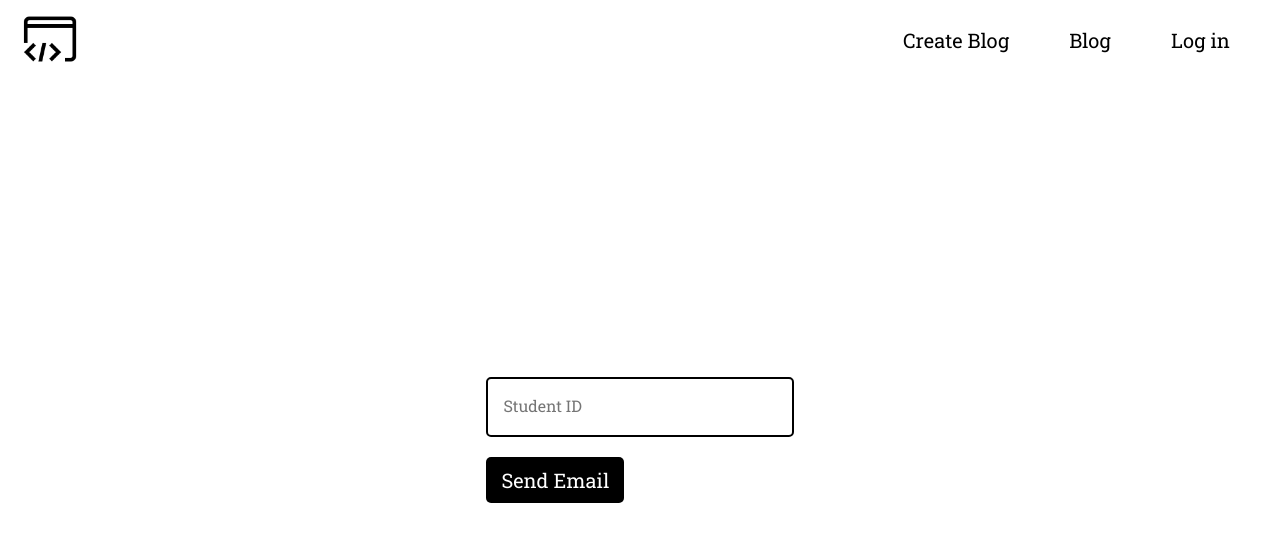
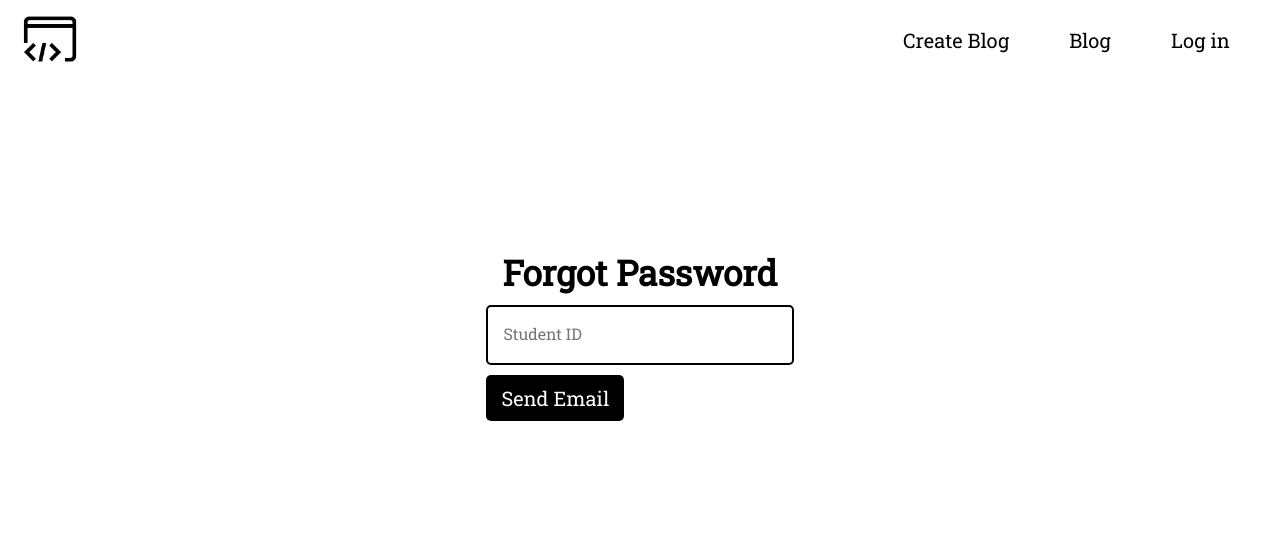
Before and after one commit to chauhanparth210/ProgrammingClub_SEN_Frontend, a React (Create React App) app: page /forgot-password in a window 1280 px wide. Shown: the top 542 px of the page. Built offline with nearby package versions, Linux system fonts and the light colour scheme; what draft-js-emoji-plugin, draft-js-inline-toolbar-plugin would draw is missing.

Commit message:
add localstorage for save the Post...

```diff
--- a/src/components/Auth/ForgotPassword/index.js
+++ b/src/components/Auth/ForgotPassword/index.js
@@ -5,7 +5,16 @@ import * as Yup from "yup";
 const ForgotPassword = ({ errors, touched, handleSubmit, isSubmitting }) => {
   return (
     <div className="form">
-      <Form onSubmit={handleSubmit} className="form__container">
+      <Form
+        onSubmit={handleSubmit}
+        className="form__container"
+        style={{ marginTop: "4%" }}
+      >
+        <div className="form__wrapper">
+          <span className="form__header--text" style={{ fontSize: "3.5rem" }}>
+            Forgot Password
+          </span>
+        </div>
         <div className="form__wrapper">
           <Field
             type="number"
--- a/src/components/Auth/Login/index.js
+++ b/src/components/Auth/Login/index.js
@@ -10,7 +10,7 @@ const LoginPage = ({ errors, touched, handleSubmit, isSubmitting }) => {
     <div className="form">
       <Form onSubmit={handleSubmit} className="form__container">
         <div className="form__wrapper">
-          <span className="form__header--text">Login</span>
+          <span className="form__header--text">Log in</span>
         </div>
         <div className="form__wrapper">
           <Field
--- a/src/components/Auth/Login/style.scss
+++ b/src/components/Auth/Login/style.scss
@@ -3,10 +3,11 @@
   display: flex;
   justify-content: center;
   align-items: center;
+  position: relative;
   &__container {
-    display: flex;
     width: 100%;
-    flex-direction: column;
+    position: absolute;
+    top: 15%;
   }
   &__wrapper {
     margin: 1rem 30%;
--- a/src/components/Blog/CreateBlog/index.js
+++ b/src/components/Blog/CreateBlog/index.js
@@ -1,5 +1,5 @@
 import React, { Component } from "react";
-import { EditorState } from "draft-js";
+import { EditorState, convertToRaw, convertFromRaw } from "draft-js";
 import createEmojiPlugin from "draft-js-emoji-plugin";
 import Editor from "draft-js-plugins-editor";
 import {
@@ -82,13 +82,50 @@ class App extends Component {
   constructor() {
     super();
     this.state = {
-      editorState: EditorState.createEmpty()
+      title: "",
+      editorState: EditorState.createEmpty(),
+      createdBy: "",
+      createDate: ""
     };
+    const content = window.localStorage.getItem("content");
+
+    if (content) {
+      this.state.editorState = EditorState.createWithContent(
+        convertFromRaw(JSON.parse(content))
+      );
+    }
   }
 
   onChange = editorState => {
-    console.log(editorState);
-    this.setState({ editorState });
+    const contentState = editorState.getCurrentContent();
+    this.saveContent(contentState);
+    this.setState({
+      editorState
+    });
+  };
+
+  onTitleUpdate = e => {
+    this.setState({
+      [e.target.name]: e.target.value
+    });
+  };
+
+  onSavePost = () => {
+    const { title, editorState, createdBy } = this.state;
+    const post = {
+      title,
+      editorState: convertToRaw(editorState.getCurrentContent()),
+      createdBy,
+      createDate: Date.now()
+    };
+    window.localStorage.setItem("post", JSON.stringify(post));
+  };
+
+  saveContent = content => {
+    window.localStorage.setItem(
+      "content",
+      JSON.stringify(convertToRaw(content))
+    );
   };
 
   render() {
@@ -98,7 +135,9 @@ class App extends Component {
           <input
             type="text"
             className="title"
+            name="title"
             placeholder="Title of the post"
+            onChange={this.onTitleUpdate}
           />
           <Editor
             placeholder="Post..."
@@ -124,7 +163,11 @@ class App extends Component {
           </InlineToolbar>
         </div>
         <div className="form__wrapper wrapper">
-          <button type="submit" className="form__submit">
+          <button
+            type="submit"
+            className="form__submit"
+            onClick={this.onSavePost}
+          >
             Post it...
           </button>
         </div>
--- a/src/components/Blog/CreateBlog/style.scss
+++ b/src/components/Blog/CreateBlog/style.scss
@@ -77,3 +77,7 @@
   margin: 0 18%;
   padding: 1.5rem 1rem;
 }
+
+.wrapper > button {
+  cursor: pointer;
+}
```
